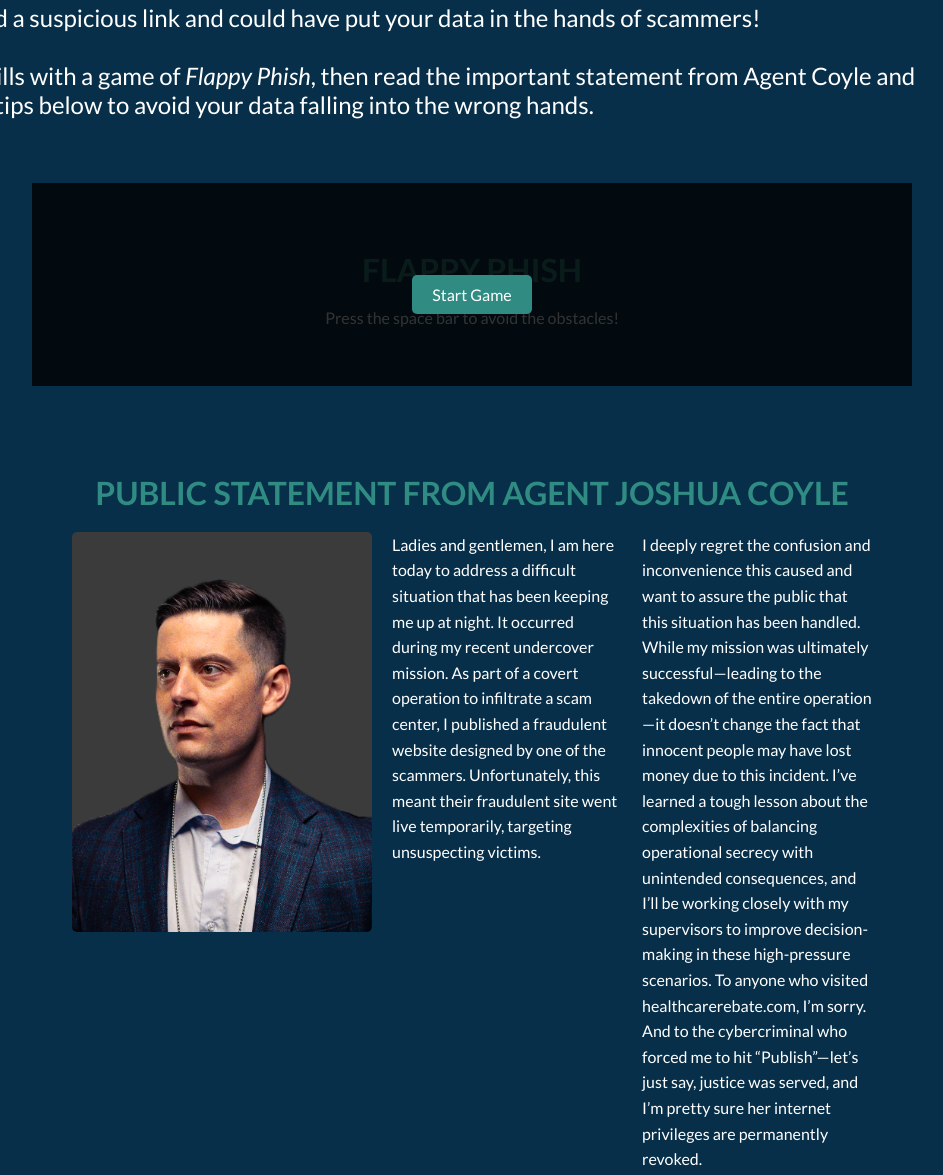
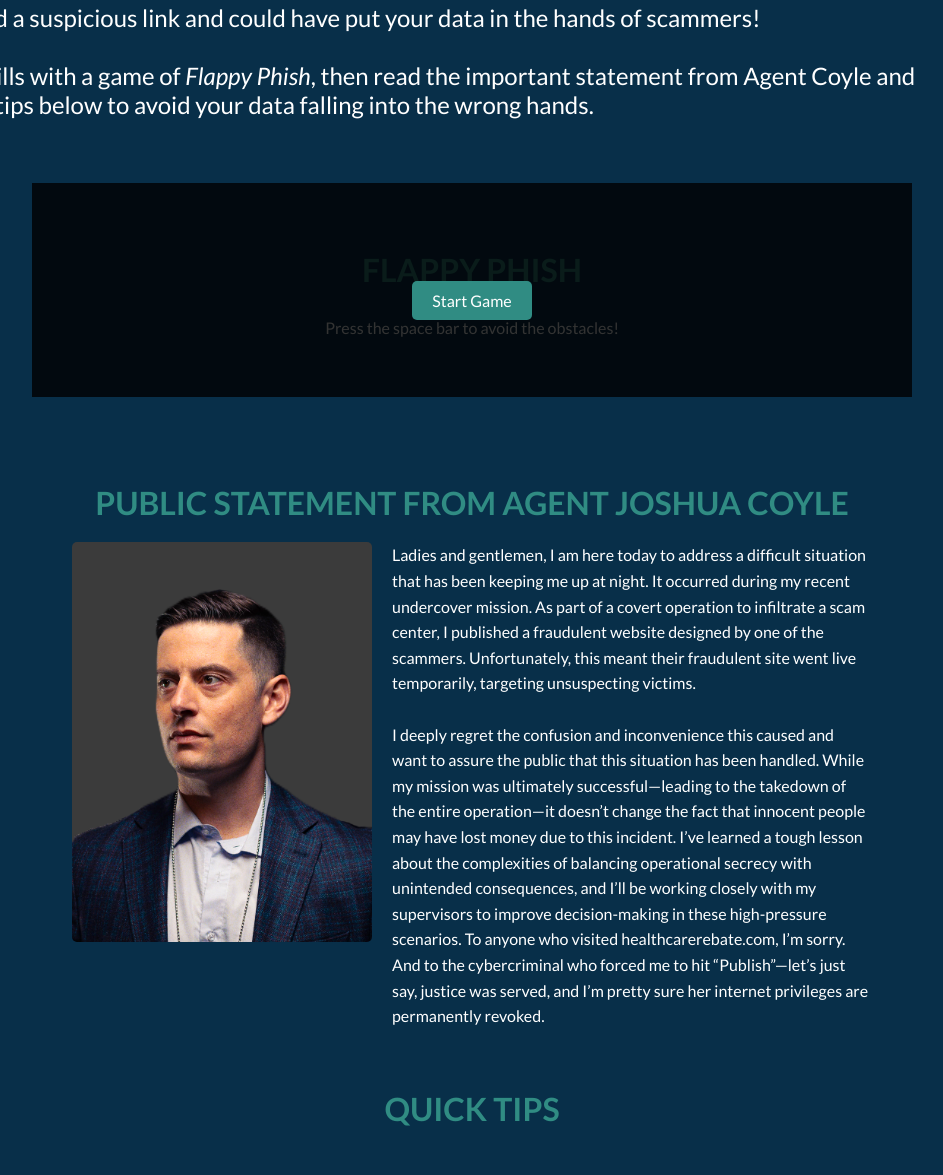
Before and after one commit to nvient/FlappyTest, a plain HTML site: page index.html in a window 1280 px wide. Shown: the part 334-1509 px from the top of the page, without its empty margins (168-1111 px from the left). Drawn offline with Linux system fonts and the light colour scheme.

Commit message:
Update index.html

```diff
--- a/index.html
+++ b/index.html
@@ -174,7 +174,6 @@ align-items: center;
             font-size: 2rem;
             color: #308c83;
             text-transform: uppercase;
-            margin-bottom: 10px;
         }
           section h3 {
             font-size: 1.5rem;
@@ -279,9 +278,9 @@ Test your skills with a game of <em>Flappy Phish</em>, then read the important s
             <h2>Public Statement from Agent Joshua Coyle</h2>
  <div class="special-content">
         <img src="Agent-Coyle.png">
-        <p>                Ladies and gentlemen, I am here today to address a difficult situation that has been keeping me up at night. It occurred during my recent undercover mission. As part of a covert operation to infiltrate a scam center, I published a fraudulent website designed by one of the scammers. Unfortunately, this meant their fraudulent site went live temporarily, targeting unsuspecting victims.
-            </p>
-            <p>
+        <p>Ladies and gentlemen, I am here today to address a difficult situation that has been keeping me up at night. It occurred during my recent undercover mission. As part of a covert operation to infiltrate a scam center, I published a fraudulent website designed by one of the scammers. Unfortunately, this meant their fraudulent site went live temporarily, targeting unsuspecting victims.
+<br>
+		<br>
                 I deeply regret the confusion and inconvenience this caused and want to assure the public that this situation has been handled. While my mission was ultimately successful—leading to the takedown of the entire operation—it doesn’t change the fact that innocent people may have lost money due to this incident. I’ve learned a tough lesson about the complexities of balancing operational secrecy with unintended consequences, and I’ll be working closely with my supervisors to improve decision-making in these high-pressure scenarios. To anyone who visited healthcarerebate.com, I’m sorry. And to the cybercriminal who forced me to hit “Publish”—let’s just say, justice was served, and I’m pretty sure her internet privileges are permanently revoked.
             </p>
             </div>
```
